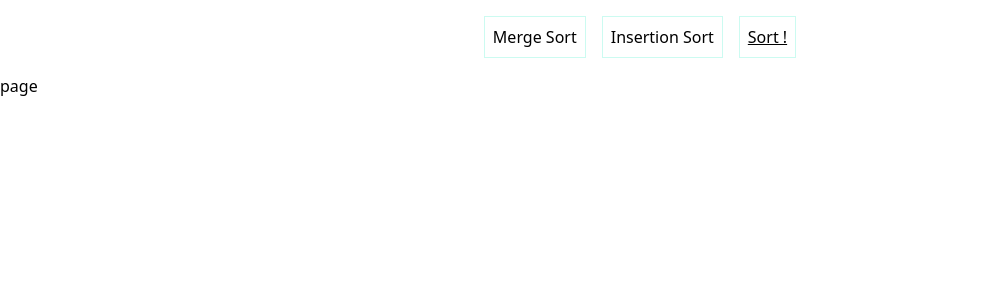
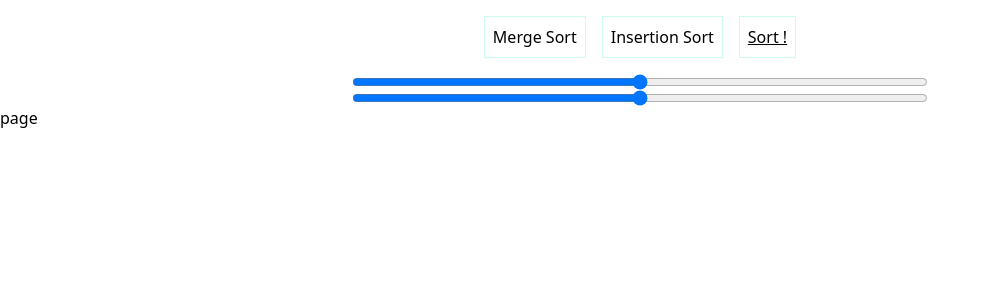
Before and after one commit to ibra-mustafa/sorting-visualiser, a Next.js app: page / in a window 1280 px wide. Shown: the top 300 px of the page, without its empty margins (0-989 px from the left). Built offline with nearby package versions, Linux system fonts and the light colour scheme.

Commit message:
added range input

```diff
--- a/src/app/(sorting visualiser)/layout.tsx
+++ b/src/app/(sorting visualiser)/layout.tsx
@@ -13,6 +13,10 @@
           <button className='border border-teal-100 p-2 '>Insertion Sort</button>
           <button className='underline border border-teal-100 p-2 '>Sort !</button>
         </div>
+        <div className="flex flex-col items-center">
+          <input type="range" name='itemsAmount' id='itemsAmount' className='w-full max-w-xl'  />
+          <input type="range" name='delay' id='delay'  className='w-full max-w-xl' />
+        </div>
         </nav>
       {children}</body>
     </html>
```
